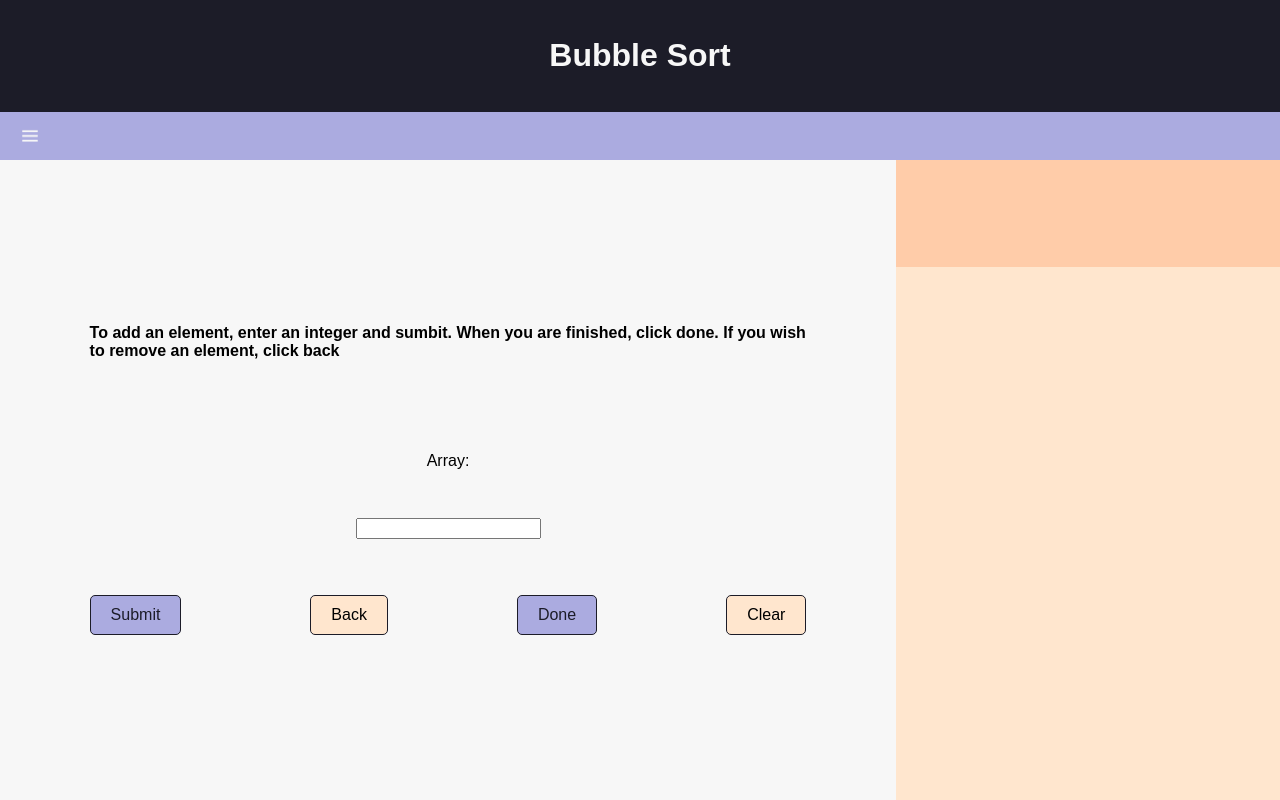
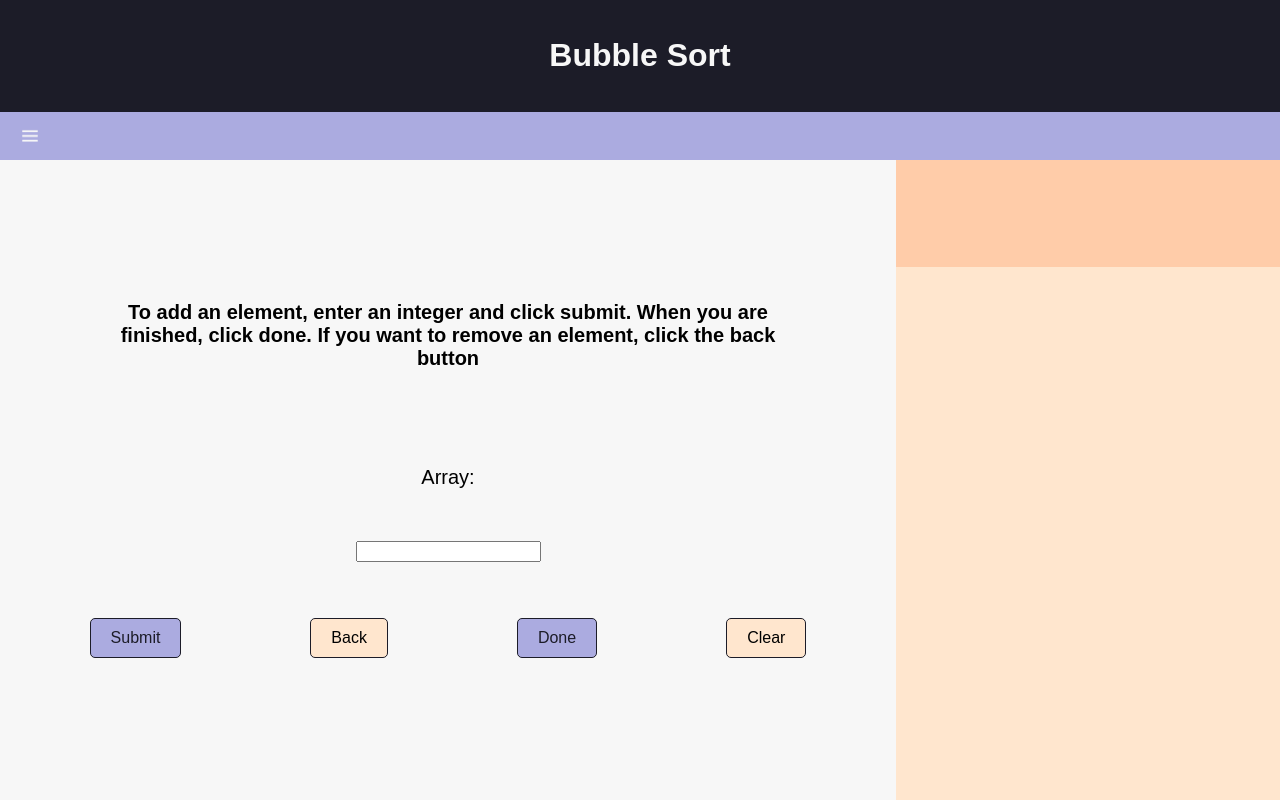
Before and after one commit to brendonnewt/algorithm-app, a React (Create React App) app in the folder ui/: page /sorting/bubblesort in a window 1280 px wide. Built offline with nearby package versions, Linux system fonts and the light colour scheme; a web font is replaced by a local one.

Commit message:
small spelling corrections and style changes to input panel

```diff
--- a/ui/src/components/GetArrayInput.js
+++ b/ui/src/components/GetArrayInput.js
@@ -77,11 +77,11 @@ const GetArrayInput = ({inputArr, setInputArr, fetchCycles, setIsInputting, isIn
 
     return (
         <form onSubmit={onSubmit} className={`getInput ${isInputting ? 'show' : ''}`}>
-            <label>To add an element, enter an integer and sumbit. When you are
-                finished, click done. If you wish to remove an element, click back</label>
+            <label style={{textAlign: 'center', fontSize: '20px'}}>To add an element, enter an integer and click submit. When you are
+                finished, click done. If you want to remove an element, click the back button</label>
             <br /><br />
             <label>{errorString}</label>
-            <p>Array:</p>
+            <p style={{fontSize: '20px', textAlign: 'center'}}>Array:</p>
             <ul className='arr'>
                 {/* Maps over the input array and creates a list element for each element */}
                 {inputArr.map((element, index) => {
```
